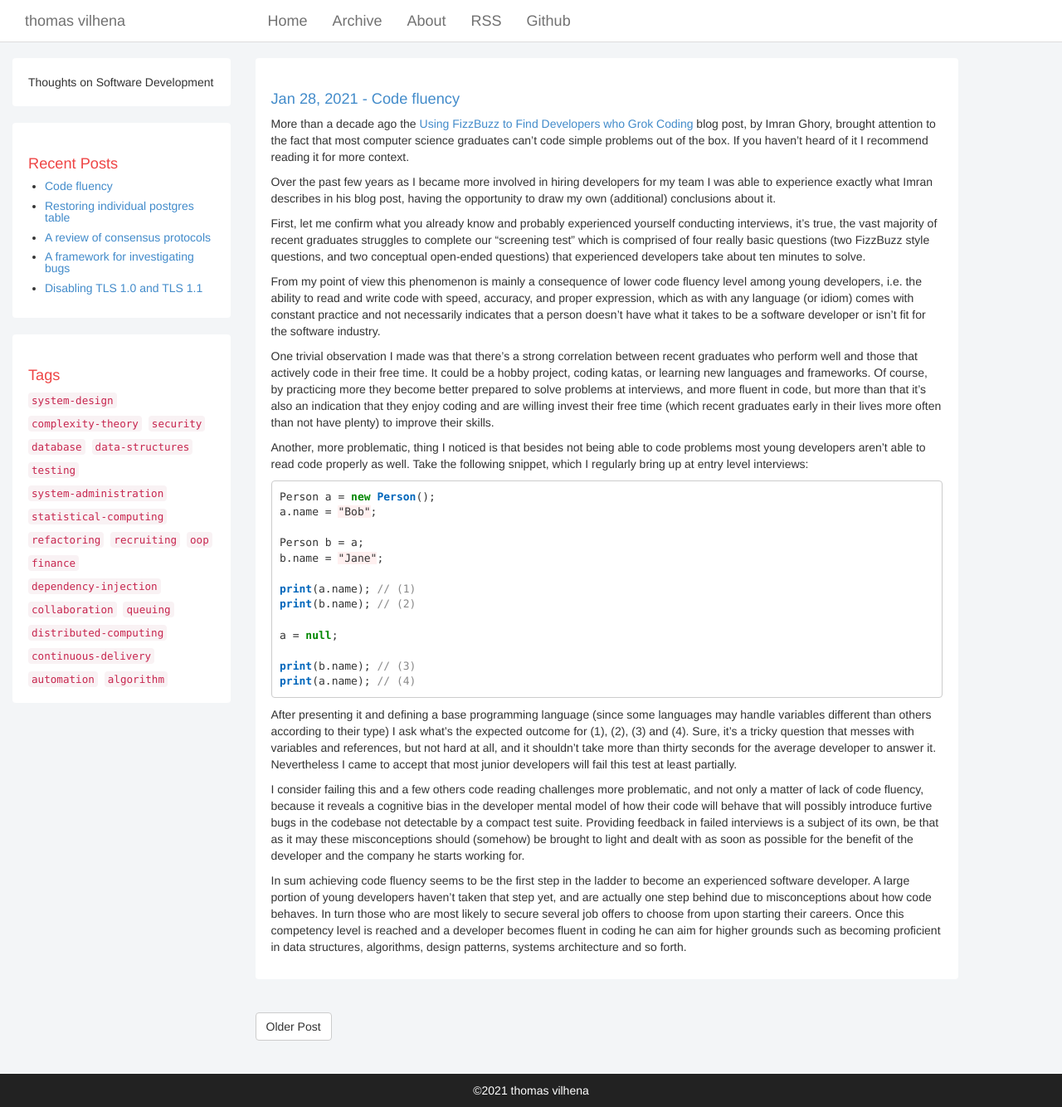
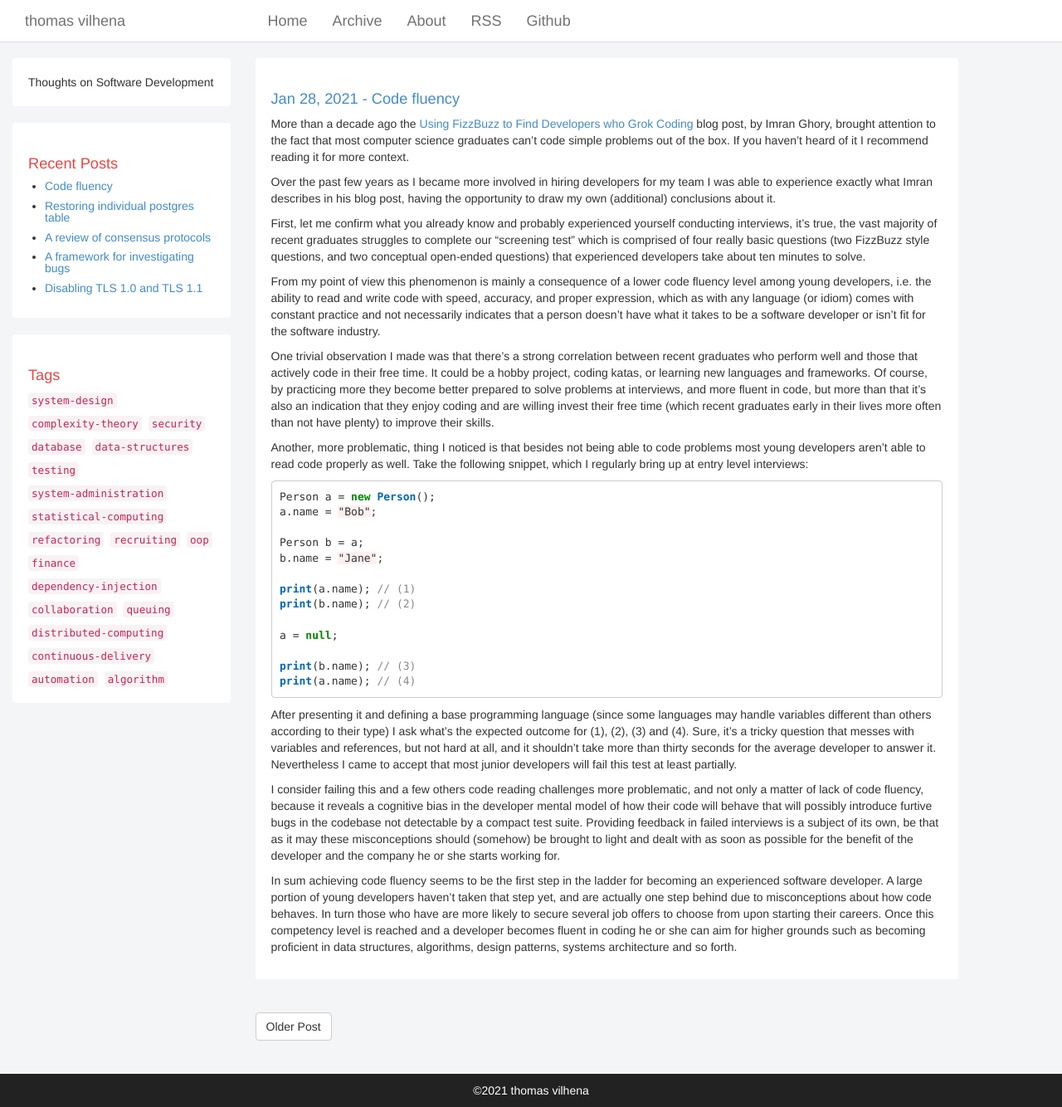
Before and after one commit to TCGV/blog, a Jekyll site: the page built from _posts/2021-01-27-code-fluency.md, in a window 1280 px wide and 1334 px high. Shown: the whole window at 83% size. Built offline with Jekyll 4.4.1, drawn with Linux system fonts in a browser that asks for light colours.

Commit message:
Update 2021-01-27-code-fluency.md

```diff
--- a/_posts/2021-01-27-code-fluency.md
+++ b/_posts/2021-01-27-code-fluency.md
@@ -11,7 +11,7 @@ Over the past few years as I became more involved in hiring developers for my te
 
 First, let me confirm what you already know and probably experienced yourself conducting interviews, it's true, the vast majority of recent graduates struggles to complete our "screening test" which is comprised of four really basic questions (two FizzBuzz style questions, and two conceptual open-ended questions) that experienced developers take about ten minutes to solve.
 
-From my point of view this phenomenon is mainly a consequence of lower code fluency level among young developers, i.e. the ability to read and write code with speed, accuracy, and proper expression, which as with any language (or idiom) comes with constant practice and not necessarily indicates that a person doesn't have what it takes to be a software developer or isn't fit for the software industry.
+From my point of view this phenomenon is mainly a consequence of a lower code fluency level among young developers, i.e. the ability to read and write code with speed, accuracy, and proper expression, which as with any language (or idiom) comes with constant practice and not necessarily indicates that a person doesn't have what it takes to be a software developer or isn't fit for the software industry.
 
 One trivial observation I made was that there's a strong correlation between recent graduates who perform well and those that actively code in their free time. It could be a hobby project, coding katas, or learning new languages and frameworks. Of course, by practicing more they become better prepared to solve problems at interviews, and more fluent in code, but more than that it's also an indication that they enjoy coding and are willing invest their free time (which recent graduates early in their lives more often than not have plenty) to improve their skills.
 
@@ -35,6 +35,6 @@ print(a.name); // (4)
 
 After presenting it and defining a base programming language (since some languages may handle variables different than others according to their type) I ask what's the expected outcome for (1), (2), (3) and (4). Sure, it's a tricky question that messes with variables and references, but not hard at all, and it shouldn't take more than thirty seconds for the average developer to answer it. Nevertheless I came to accept that most junior developers will fail this test at least partially.
 
-I consider failing this and a few others code reading challenges more problematic, and not only a matter of lack of code fluency, because it reveals a cognitive bias in the developer mental model of how their code will behave that will possibly introduce furtive bugs in the codebase not detectable by a compact test suite. Providing feedback in failed interviews is a subject of its own, be that as it may these misconceptions should (somehow) be brought to light and dealt with as soon as possible for the benefit of the developer and the company he starts working for.
+I consider failing this and a few others code reading challenges more problematic, and not only a matter of lack of code fluency, because it reveals a cognitive bias in the developer mental model of how their code will behave that will possibly introduce furtive bugs in the codebase not detectable by a compact test suite. Providing feedback in failed interviews is a subject of its own, be that as it may these misconceptions should (somehow) be brought to light and dealt with as soon as possible for the benefit of the developer and the company he or she starts working for.
 
-In sum achieving code fluency seems to be the first step in the ladder to become an experienced software developer. A large portion of young developers haven't taken that step yet, and are actually one step behind due to misconceptions about how code behaves. In turn those who are most likely to secure several job offers to choose from upon starting their careers. Once this competency level is reached and a developer becomes fluent in coding he can aim for higher grounds such as becoming proficient in data structures, algorithms, design patterns, systems architecture and so forth.
+In sum achieving code fluency seems to be the first step in the ladder for becoming an experienced software developer. A large portion of young developers haven't taken that step yet, and are actually one step behind due to misconceptions about how code behaves. In turn those who have are more likely to secure several job offers to choose from upon starting their careers. Once this competency level is reached and a developer becomes fluent in coding he or she can aim for higher grounds such as becoming proficient in data structures, algorithms, design patterns, systems architecture and so forth.
```
